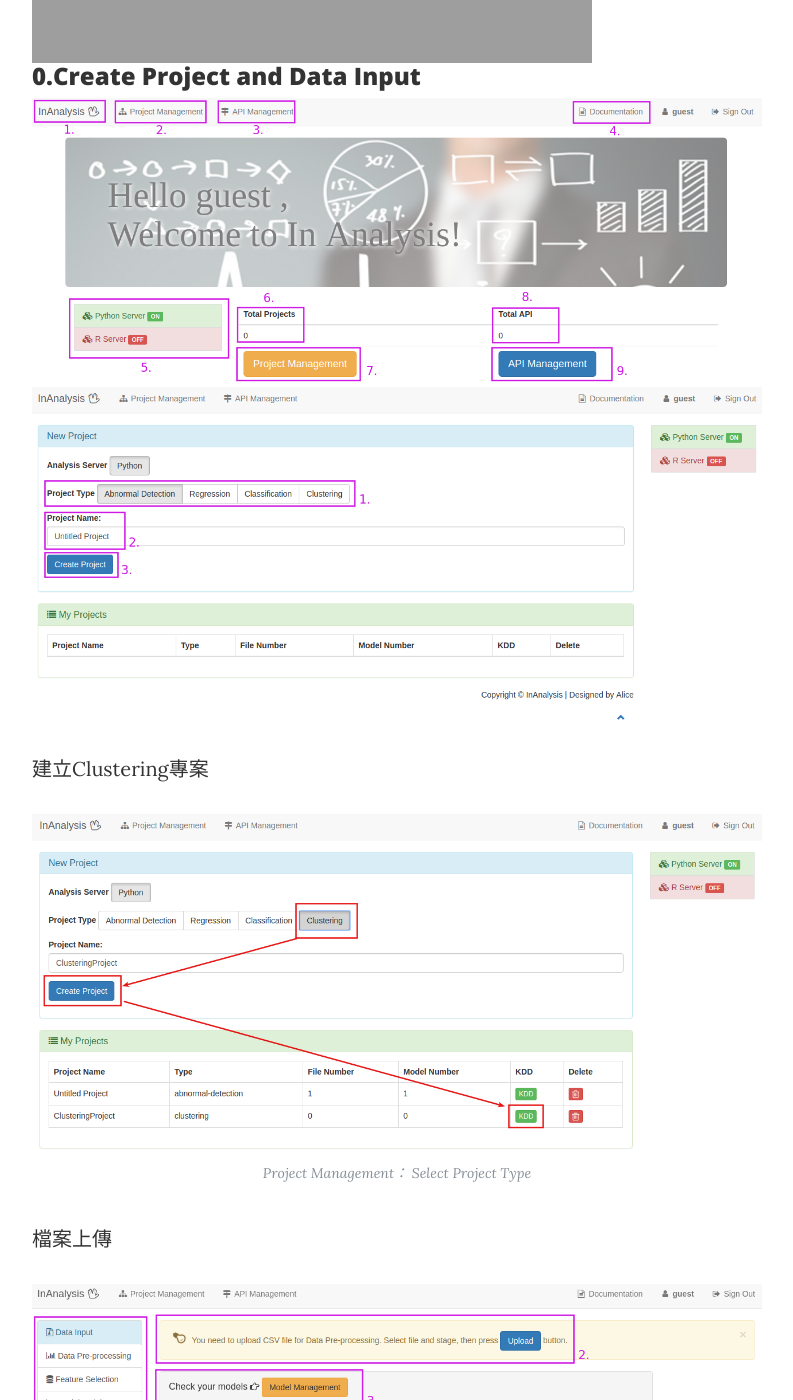
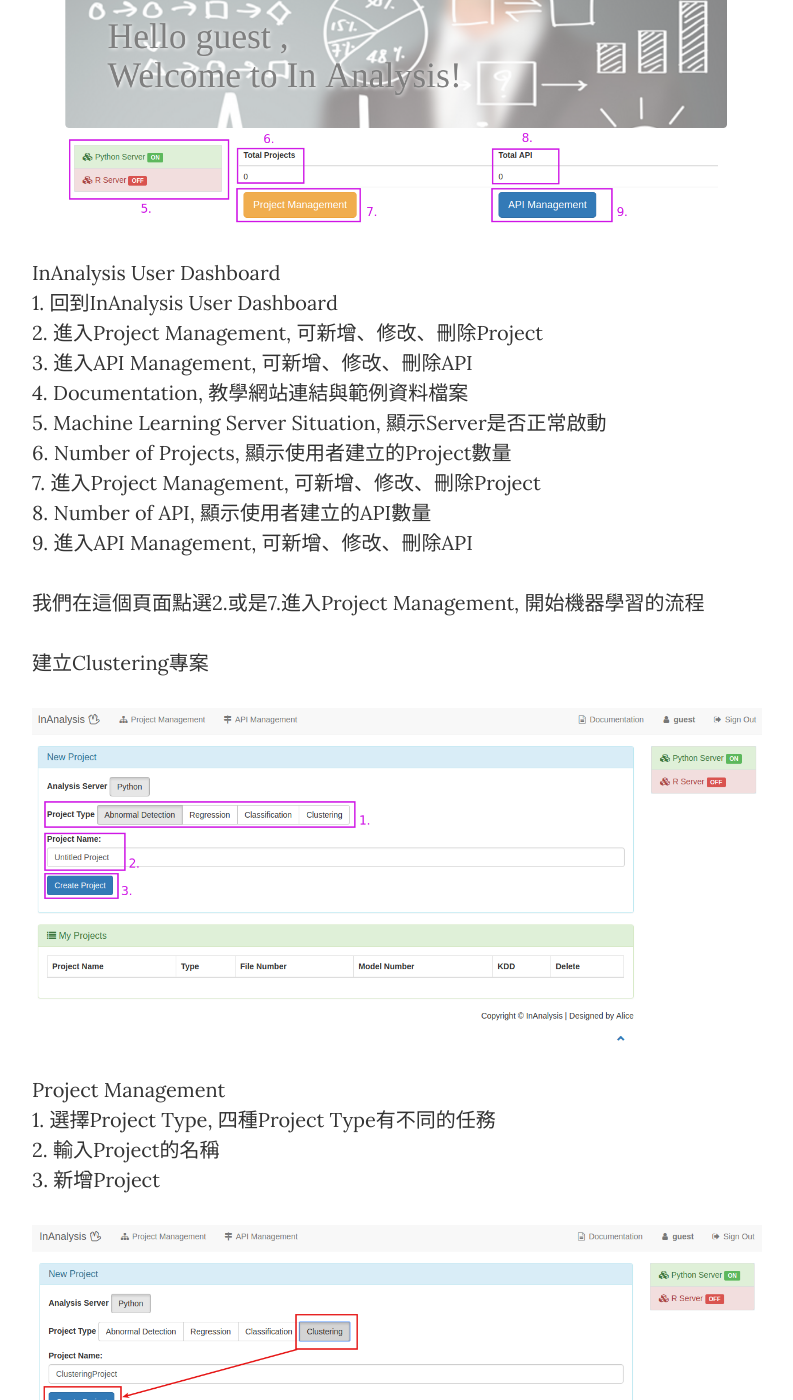
Before and after one commit to inanalysis/inanalysis.github.io, a Jekyll site: the page built from clustering.html, in a window 1280 px wide and 1400 px high, scrolled down 3528 px. Shown: the whole window, without its empty margins (243-1036 px from the left). Built offline with Jekyll 4.4.1, drawn with Linux system fonts in a browser that asks for light colours; some of the changed text lies outside the part shown; grey boxes are pictures that could not be loaded.

Commit message:
add introduction

```diff
--- a/clustering.html
+++ b/clustering.html
@@ -24,7 +24,7 @@
     <div class="container">
         <div class="row">
             <div class="col-lg-8 col-md-10 mx-auto">
-                <h2 class="section-heading">機器學習演算法介紹</h2>
+                <h2 class="section-heading">Introduction</h2>
                 <hr>
                 <p>
                     群聚（Cluster）是一群資料項目（data objects），而分群（Clustering）這個動作是把資料依相似性分成幾個群聚
@@ -38,7 +38,7 @@
         </div>
         <div class="row">
             <div class="col-lg-8 col-md-10 mx-auto">
-                <h2 class="section-heading">範例</h2>
+                <h2 class="section-heading">Example</h2>
                 <hr>
                 <h5>欲解決的問題</h5>
                 <p>由iris的sepal(萼片)長寬和petal(花瓣)長寬將iris資料分群</p>
@@ -60,7 +60,10 @@
                     <a href="http://archive.ics.uci.edu/ml/datasets/Iris?ref=datanews.io">Iris Data Set</a>
                 </p>
                 <h5>建立訓練資料</h5>
-                <p>將iris.data中的class欄位刪除，令存成csv檔作為訓練檔</p>
+                <p>
+                    將iris.data中的class欄位刪除，另存成csv檔作為訓練檔（範例訓練資料
+                    <a href="file/iris-train-nolabel.csv">下載</a> 1.8 kB）
+                </p>
                 <h5>模型建立方法</h5>
                 <p>用kmeans演算法建立預測模型</p>
                 <h5>模型結果預覽</h5>
@@ -71,27 +74,78 @@
             <div class="col-lg-8 col-md-10 mx-auto">
                 <h2 class="section-heading">Step by Step</h2>
                 <hr>
-                <p>透過以下流程操作示範，可以建立Iris資料分群模型</p>
-                <p>[ 整個流程約5分鐘 ]</p>
+                <p>透過以下流程操作示範，可以建立Iris資料分群模型 [ 整個流程約5分鐘 ]</p>
                 <iframe width="560" height="315" align="middle" src="https://www.youtube.com/embed/zqKFH7WNmfE?rel=0"
                         frameborder="0" allowfullscreen ></iframe>
                 <h4>
                     0.Create Project and Data Input
                 </h4>
                 <img class="img-fluid" src="img/demo/intro/01_index.png" alt="">
+                <p>
+                    InAnalysis User Dashboard <br>
+                    1. 回到InAnalysis User Dashboard<br>
+                    2. 進入Project Management, 可新增、修改、刪除Project<br>
+                    3. 進入API Management, 可新增、修改、刪除API<br>
+                    4. Documentation, 教學網站連結與範例資料檔案<br>
+                    5. Machine Learning Server Situation, 顯示Server是否正常啟動<br>
+                    6. Number of Projects, 顯示使用者建立的Project數量<br>
+                    7. 進入Project Management, 可新增、修改、刪除Project<br>
+                    8. Number of API, 顯示使用者建立的API數量<br>
+                    9. 進入API Management, 可新增、修改、刪除API<br><br>
+                    我們在這個頁面點選2.或是7.進入Project Management, 開始機器學習的流程
+                </p>
+                <p>建立Clustering專案</p>
                 <img class="img-fluid" src="img/demo/intro/02_project.png" alt="">
-                <p>建立Clustering專案</p>
+                <p>
+                    Project Management <br>
+                    1. 選擇Project Type, 四種Project Type有不同的任務<br>
+                    2. 輸入Project的名稱<br>
+                    3. 新增Project<br>
+                </p>
                 <img class="img-fluid" src="img/demo/clustering/project.png" alt="">
-                <span class="caption text-muted">Project Management： Select Project Type</span>
+                <span class="caption text-muted">成功新增Project後點選KDD, 開始機器學習的流程</span>
                 <p>檔案上傳</p>
                 <img class="img-fluid" src="img/demo/clustering/03_KDD_upload.png" alt="">
-                <img class="img-fluid" src="img/demo/clustering/data_input.png" alt="">
-                <span class="caption text-muted">Data Upload： Select Process Stage and Upload</span>
+                <p>
+                    KDD：Data Input<br>
+                    1. 點選可看到KDD各個流程的詳細說明<br>
+                    2. 提示欄，建議使用者下一個步驟可以做什麼<br>
+                    3. Model Management，這個Project訓練出來的所有模型可在這邊瀏覽，修改資訊或Export成API<br>
+                    4. 選擇資料上傳的階段<br>
+                    5. 從本機端選擇資料<br>
+                    6. 點選進行資料上傳<br>
+                </p>
+                <img class="img-fluid" src="img/demo/clustering/04_KDD_preprocess.png" alt="">
+                <span class="caption text-muted">上傳完成會看到該資料的操作欄位</span>
+                <p>
+                    Data Information<br>
+                    1. 顯示上傳資料的檔案名稱<br>
+                    2. 點選可看到該資料的操作紀錄說明<br>
+                    3. 顯示該資料所在的Server<br>
+                    4. 顯示資料欄位數量<br>
+                    5. 顯示該資料被設為標籤的欄位名稱，若該資料無標籤則顯示「No Label」<br>
+                    6. 點選按鈕可對該資料進行各項操作處理，綠色為系統建議的下一步操作<br>
+                    7. 點選預覽整份資料<br>
+                    8. 點選可下載資料<br>
+                    9. 點選會將該資料刪除<br><br>
+                    我們點選7.Preview來預覽整份資料
+                </p>
                 <img class="img-fluid" src="img/demo/clustering/04_dataviewer.png" alt="">
+                <p>
+                    Data Viewer<br>
+                    1. 正在預覽的資料檔案名稱，與檔案所在的Server<br>
+                    2. 顯示該資料的所有欄位名稱<br>
+                    3. 顯示該欄位的第一項資料<br>
+                    4. 顯示該欄位的資料型態<br>
+                    5. 顯示該欄位的資料平均值，若為非數值型態則會顯示「-」<br>
+                    6. 顯示該欄位的資料標準差，若為非數值型態則會顯示「-」<br>
+                    7. 點選可看到該欄位的所有資料分佈直方圖<br>
+                    8. 點選回到KDD流程<br>
+                </p>
                 <h4>
                     1.Data Pre-process
                 </h4>
-                <img class="img-fluid" src="img/demo/clustering/04_KDD_preprocess.png" alt="">
+                <img class="img-fluid" src="img/demo/clustering/data_input.png" alt="">
                 <p>從Function欄位中, 選擇Data Pre-processing按鈕, 進行資料預處理(Pre-process)</p>
                 <img class="img-fluid" src="img/demo/clustering/preprocess_01.png" alt="">
                 <img class="img-fluid" src="img/demo/clustering/04_KDD_preprocess.png" alt="">
```
Also changed, not shown: file/iris-train-nolabel.csv (added, +120 -0 lines), img/demo/clustering/iris.png.
